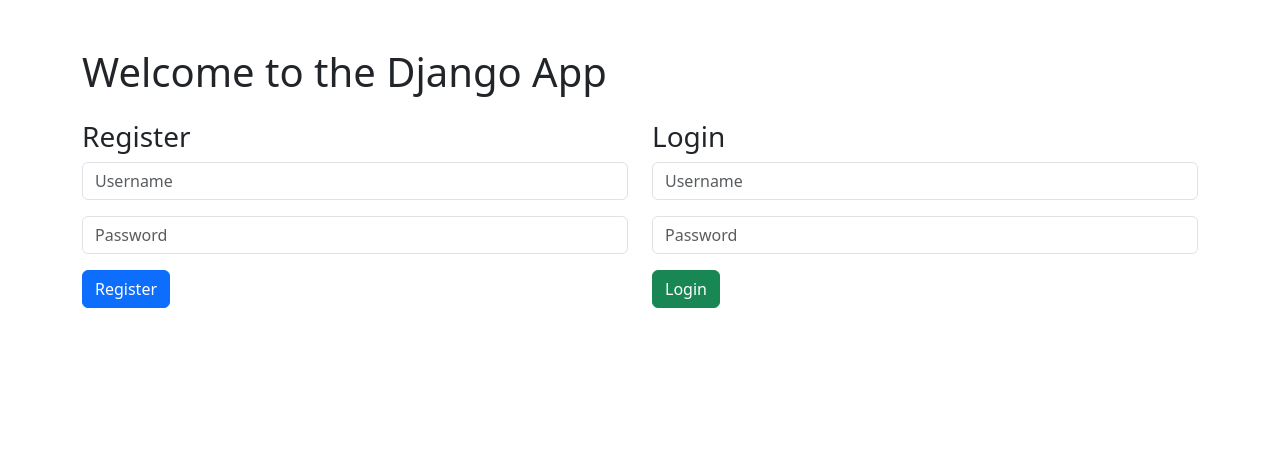
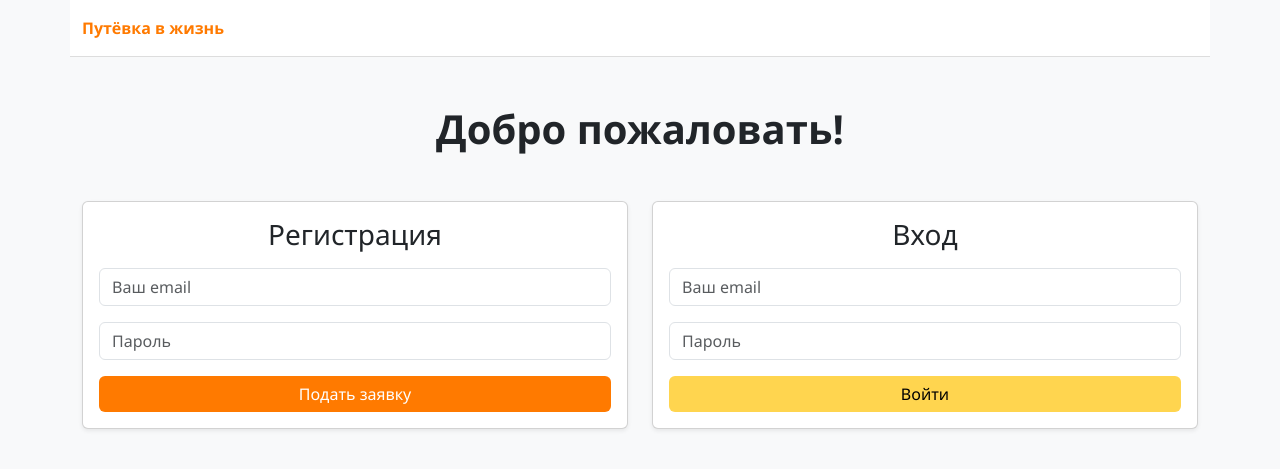
Before and after one commit to devBibin/putevka-v-zhizn, a Django app: page / in a window 1280 px wide. Shown: the top 469 px of the page. Run offline with Django 5.2, Linux system fonts and the light colour scheme; some libraries are stand-ins or nearby versions.

Commit message:
add some design

```diff
--- a/core/templates/core/base.html
+++ b/core/templates/core/base.html
@@ -1,13 +1,62 @@
 <!DOCTYPE html>
-<html lang="en">
+<html lang="ru">
 <head>
     <meta charset="UTF-8">
-    <title>Django Auth</title>
+    <title>{% block title %}Путёвка в жизнь{% endblock %}</title>
+    <meta name="viewport" content="width=device-width, initial-scale=1">
+
+    <!-- Bootstrap -->
     <link href="https://cdn.jsdelivr.net/npm/bootstrap@5.3.3/dist/css/bootstrap.min.css" rel="stylesheet">
+
+    <style>
+        body {
+            font-family: 'Segoe UI', sans-serif;
+            background-color: #f8f9fa;
+            color: #212529;
+        }
+
+        .btn-orange {
+            background-color: #ff7a00;
+            color: white;
+            border: none;
+        }
+
+        .btn-orange:hover {
+            background-color: #e66a00;
+        }
+
+        .btn-yellow {
+            background-color: #ffd54f;
+            color: black;
+            border: none;
+        }
+
+        .btn-yellow:hover {
+            background-color: #f9c937;
+        }
+
+        header {
+            background-color: white;
+            padding: 1rem 0;
+            border-bottom: 1px solid #ddd;
+        }
+
+        .brand-logo {
+            font-weight: bold;
+            color: #ff7a00;
+        }
+    </style>
 </head>
 <body>
-    <div class="container mt-5">
+    <header class="container d-flex justify-content-between align-items-center">
+        <div class="brand-logo">Путёвка в жизнь</div>
+    </header>
+
+    <main class="container mt-5">
         {% block content %}{% endblock %}
-    </div>
+    </main>
+
+    <!-- Bootstrap JS -->
+    <script src="https://cdn.jsdelivr.net/npm/bootstrap@5.3.3/dist/js/bootstrap.bundle.min.js"></script>
 </body>
 </html>
--- a/core/templates/core/index.html
+++ b/core/templates/core/index.html
@@ -1,38 +1,50 @@
 {% extends "core/base.html" %}
 
 {% block content %}
-<h1 class="mb-4">Welcome to the Django App</h1>
+<div class="text-center mb-5">
+  <h1 class="fw-bold">Добро пожаловать!</h1>
+</div>
 
 {% if user.is_authenticated %}
-  <p>Hello, {{ user.username }}!</p>
+  <div class="alert alert-success text-center">
+    Здравствуйте, <strong>{{ user.username }}</strong>! Вы уже авторизованы.
+  </div>
 {% else %}
   <div class="row">
-    <div class="col-md-6">
-      <h3>Register</h3>
+    <div class="col-md-6 mb-4">
+      <div class="card shadow-sm">
+        <div class="card-body">
+          <h3 class="card-title text-center mb-3">Регистрация</h3>
           <form method="post" action="{% url 'register' %}">
             {% csrf_token %}
             <div class="mb-3">
-          <input type="text" name="username" class="form-control" placeholder="Username" required>
+              <input type="text" name="username" class="form-control" placeholder="Ваш email" required>
             </div>
             <div class="mb-3">
-          <input type="password" name="password" class="form-control" placeholder="Password" required>
+              <input type="password" name="password" class="form-control" placeholder="Пароль" required>
             </div>
-        <button type="submit" class="btn btn-primary">Register</button>
+            <button type="submit" class="btn btn-orange w-100">Подать заявку</button>
           </form>
         </div>
+      </div>
+    </div>
 
-    <div class="col-md-6">
-      <h3>Login</h3>
+    <div class="col-md-6 mb-4">
+      <div class="card shadow-sm">
+        <div class="card-body">
+          <h3 class="card-title text-center mb-3">Вход</h3>
           <form method="post" action="{% url 'login' %}">
             {% csrf_token %}
             <div class="mb-3">
-          <input type="text" name="username" class="form-control" placeholder="Username" required>
+              <input type="text" name="username" class="form-control" placeholder="Ваш email" required>
             </div>
             <div class="mb-3">
-          <input type="password" name="password" class="form-control" placeholder="Password" required>
+              <input type="password" name="password" class="form-control" placeholder="Пароль" required>
             </div>
-        <button type="submit" class="btn btn-success">Login</button>
+            <button type="submit" class="btn btn-yellow w-100">Войти</button>
           </form>
+        </div>
+      </div>
     </div>
   </div>
 {% endif %}
```
Lines whose indentation alone changed are shown as unchanged.
